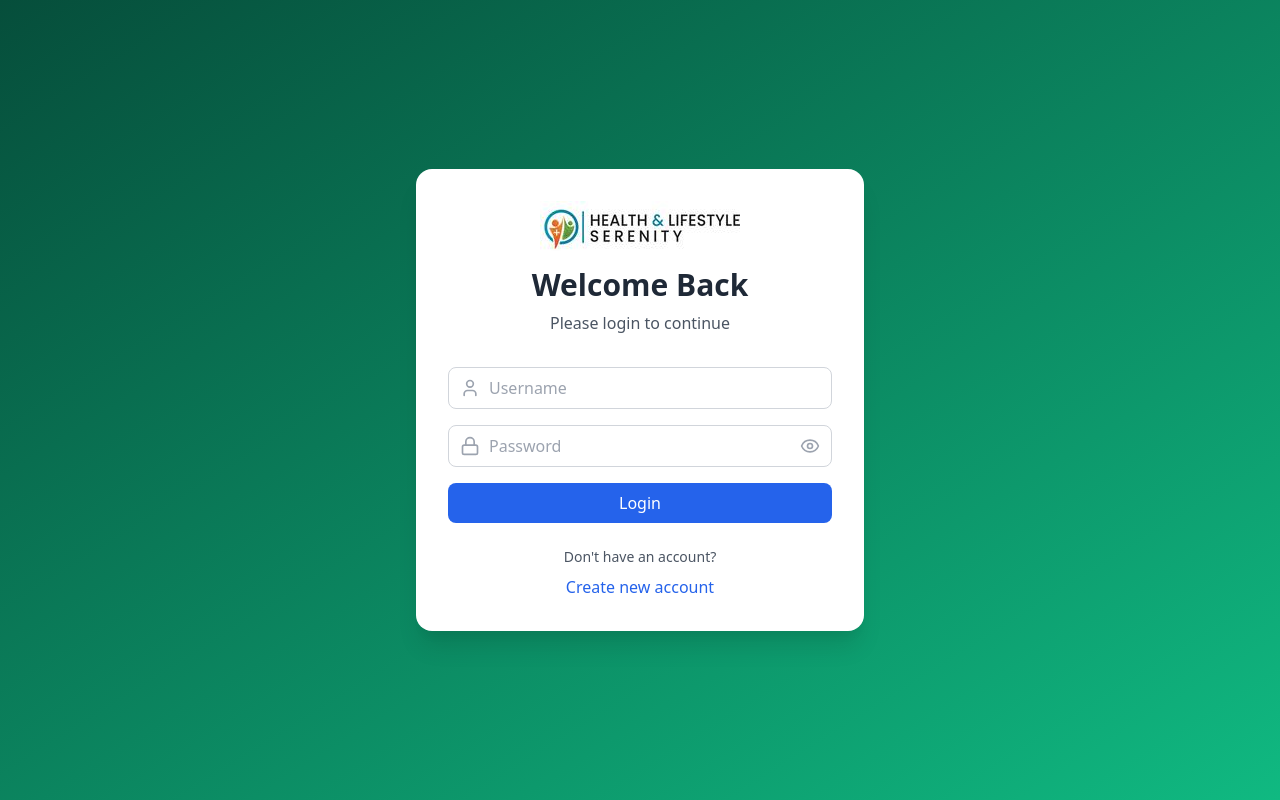
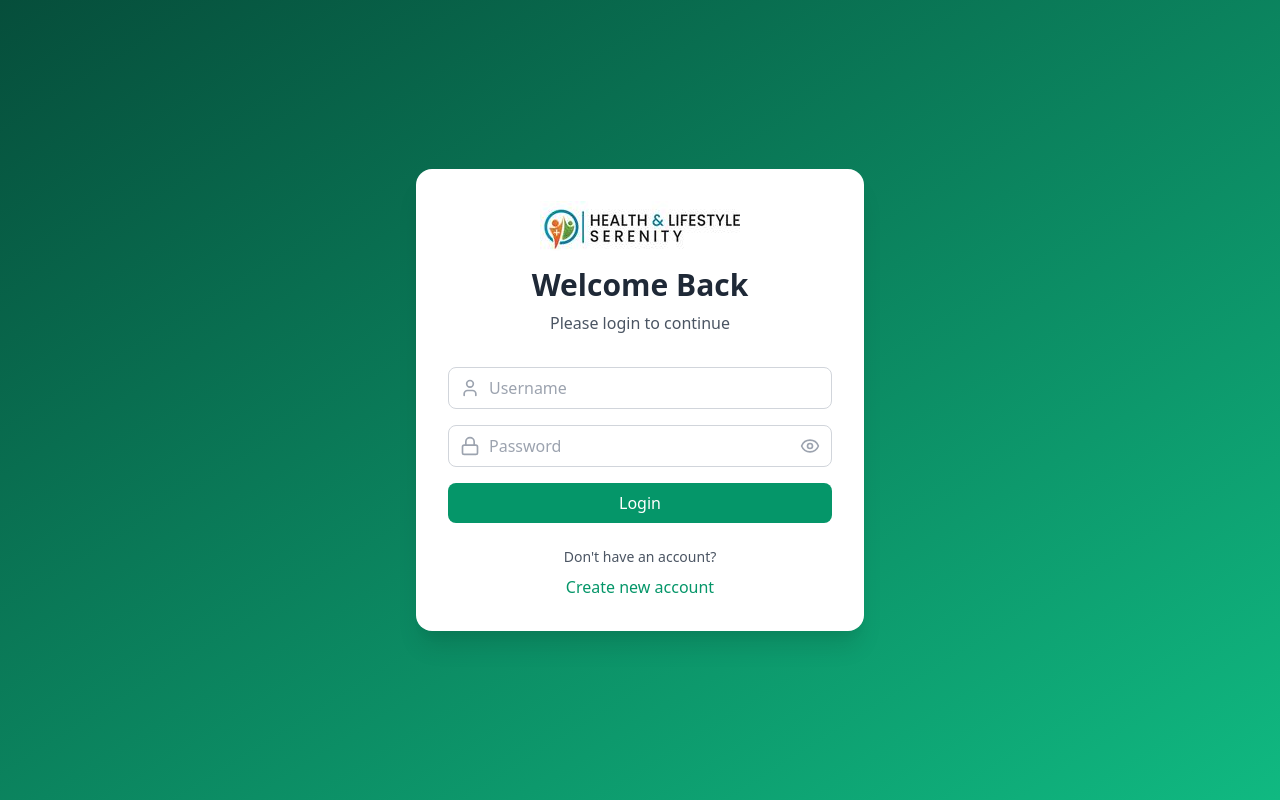
Before and after one commit to Folexy13/Hls-Researchers-App, a React (Create React App) app: page /login in a window 1280 px wide. Built offline with nearby package versions, Linux system fonts and the light colour scheme; a small style sheet from the web is missing.

Commit message:
Update auth.js

```diff
--- a/src/auth.js
+++ b/src/auth.js
@@ -262,7 +262,7 @@ function Auth() {
           {/* Submit Button */}
           <button
             type="submit"
-            className="w-full bg-blue-600 text-white py-2 rounded-lg hover:bg-blue-700 transition-colors duration-200 flex items-center justify-center disabled:opacity-70 text-sm sm:text-base"
+            className="w-full bg-green-600 text-white py-2 rounded-lg hover:bg-green-700 transition-colors duration-200 flex items-center justify-center disabled:opacity-70 text-sm sm:text-base"
             disabled={state.loading}
           >
             {state.loading ? (
@@ -302,7 +302,7 @@ function Auth() {
           </p>
           <button
             onClick={toggleAuthMode}
-            className="mt-1 sm:mt-2 text-blue-600 hover:text-blue-800 font-medium text-sm sm:text-base"
+            className="mt-1 sm:mt-2 text-green-600 hover:text-green-800 font-medium text-sm sm:text-base"
           >
             {state.isLogin ? "Create new account" : "Login to existing account"}
           </button>
```
